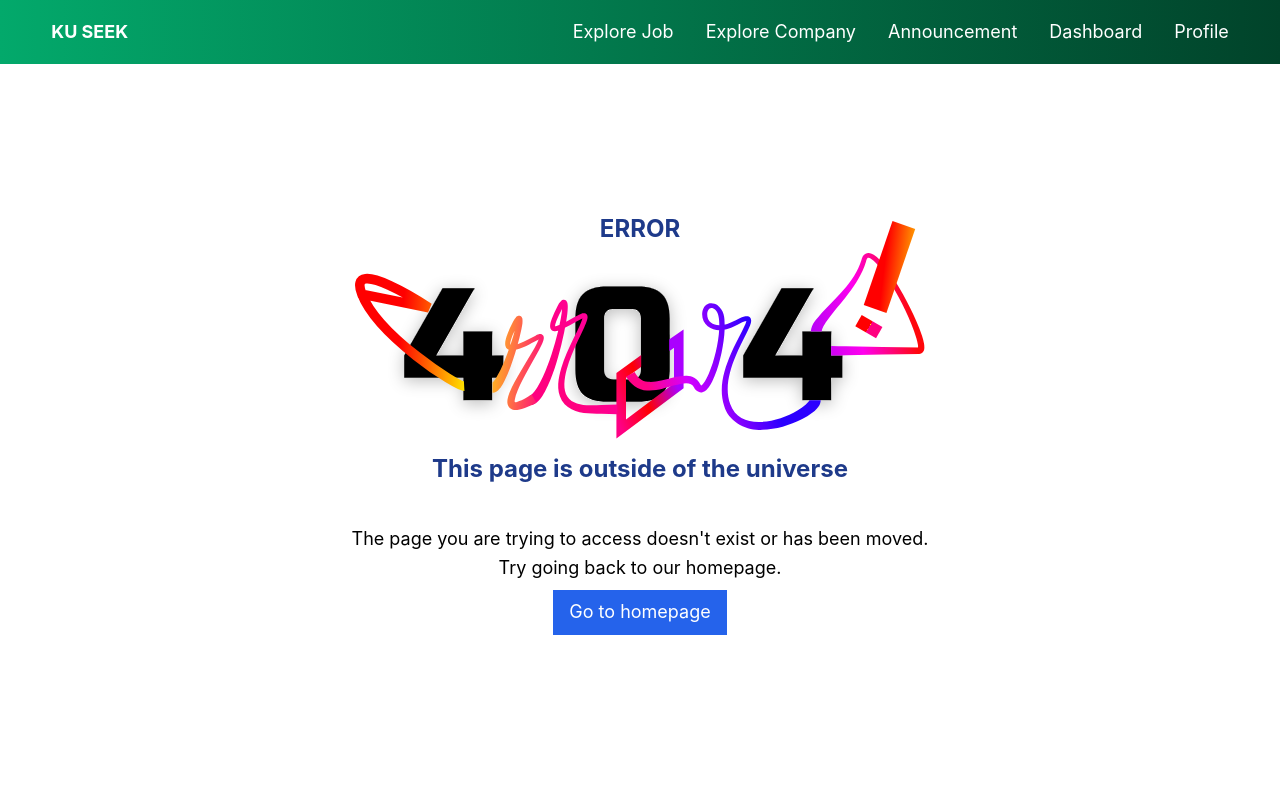
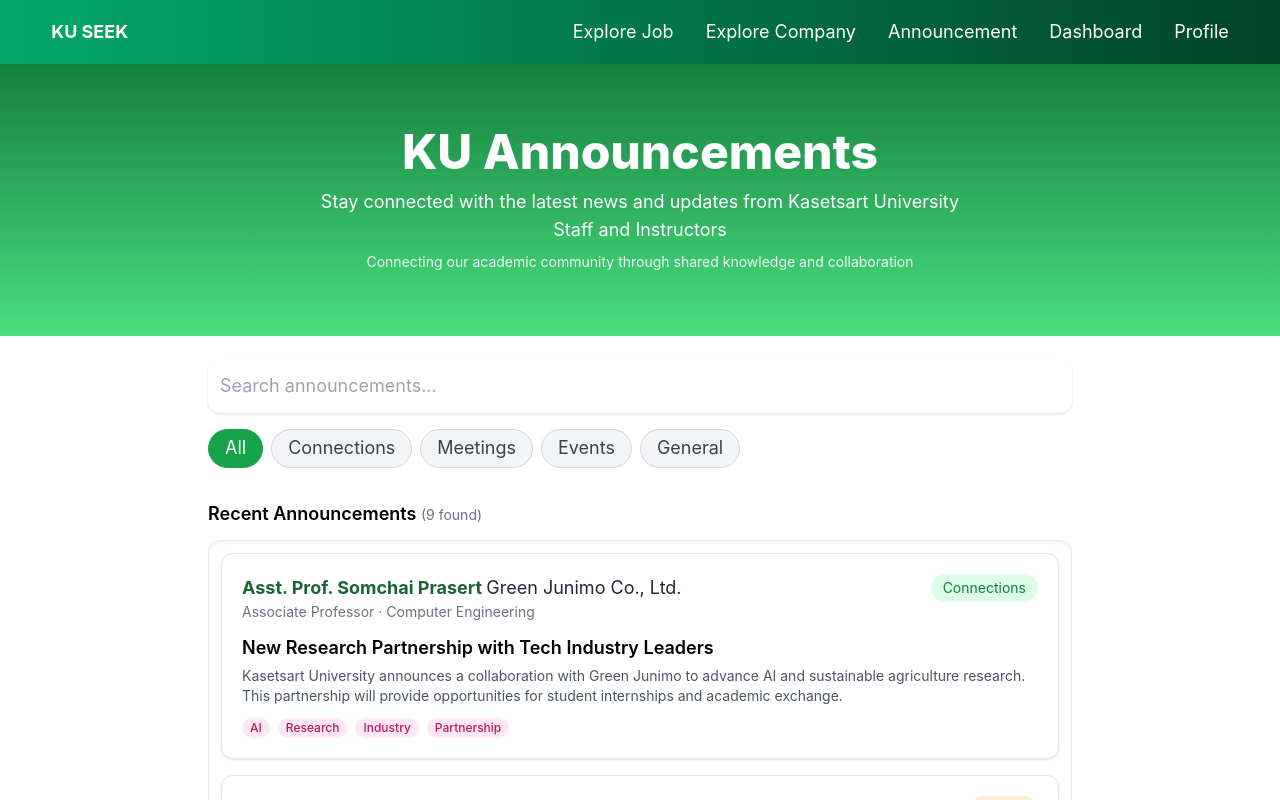
Before and after one commit to KU-jobapp-guys/KU-Seek, a Vue app in the folder frontend/: page /announcements in a window 1280 px wide. Shown: the top 800 px of the page. Built offline with nearby package versions, Linux system fonts and the light colour scheme.

Commit message:
add Annoucements page UI

```diff
--- /dev/null
+++ b/frontend/src/components/announcements/AnnouncementCard.vue
@@ -0,0 +1,55 @@
+<script setup lang="ts">
+type Announcement = {
+  id: number
+  professor: string
+  company: string
+  title: string
+  description: string
+  role: string
+  department: string
+  category: string
+  tags: string[]
+}
+
+defineProps<{ announcement: Announcement }>()
+</script>
+
+<template>
+  <article class="bg-white rounded-xl shadow p-5 border border-gray-200 hover:shadow-md transition">
+    <div class="flex justify-between items-start">
+      <div>
+        <!-- Show professor and company distinctly -->
+        <h3 class="font-bold text-green-800">
+          {{ announcement.professor }}
+          <span class="text-gray-800">{{ announcement.company }}</span>
+        </h3>
+        <p class="text-sm text-gray-500">{{ announcement.role }} · {{ announcement.department }}</p>
+      </div>
+
+      <span
+        class="px-3 py-1 text-sm rounded-full"
+        :class="{
+          'bg-green-100 text-green-700': announcement.category === 'Connections',
+          'bg-blue-100 text-blue-700': announcement.category === 'Meetings',
+          'bg-orange-100 text-orange-700': announcement.category === 'Events',
+          'bg-gray-100 text-gray-700': announcement.category === 'General',
+        }"
+      >
+        {{ announcement.category }}
+      </span>
+    </div>
+
+    <h4 class="mt-3 font-semibold text-lg">{{ announcement.title }}</h4>
+    <p class="text-gray-600 mt-1 text-sm">{{ announcement.description }}</p>
+
+    <div class="flex gap-2 mt-3 flex-wrap">
+      <span
+        v-for="tag in announcement.tags"
+        :key="tag"
+        class="text-xs px-2 py-0.5 rounded-full bg-pink-100 text-pink-700 font-medium"
+      >
+        {{ tag }}
+      </span>
+    </div>
+  </article>
+</template>
--- /dev/null
+++ b/frontend/src/components/announcements/FilterTabs.vue
@@ -0,0 +1,22 @@
+<script setup lang="ts">
+const filters = ['All', 'Connections', 'Meetings', 'Events', 'General']
+const model = defineModel<'All' | 'Connections' | 'Meetings' | 'Events' | 'General'>()
+</script>
+
+<template>
+  <div class="flex flex-wrap gap-2 mt-4">
+    <button
+      v-for="f in filters"
+      :key="f"
+      @click="model = f"
+      class="px-4 py-1 rounded-full border transition"
+      :class="
+        model === f
+          ? 'bg-green-600 text-white border-green-600'
+          : 'bg-gray-100 text-gray-700 border-gray-300 hover:bg-green-50'
+      "
+    >
+      {{ f }}
+    </button>
+  </div>
+</template>
--- /dev/null
+++ b/frontend/src/components/announcements/SearchBar.vue
@@ -0,0 +1,14 @@
+<script setup lang="ts">
+const model = defineModel<string>()
+</script>
+
+<template>
+  <div class="bg-white p-3 rounded-xl shadow flex items-center space-x-3">
+    <input
+      v-model="model"
+      type="text"
+      placeholder="Search announcements..."
+      class="w-full outline-none text-gray-700"
+    />
+  </div>
+</template>
--- a/frontend/src/router/index.ts
+++ b/frontend/src/router/index.ts
@@ -12,6 +12,7 @@ import JobView from '@/views/JobView.vue'
 import CompanyJobView from '@/views/CompanyJobView.vue'
 import StudentProfile from '@/views/profile/StudentProfile.vue'
 import ProfessorProfile from '@/views/profile/ProfessorProfile.vue'
+import AnnouncementsView from '@/views/AnnouncementsView.vue'
 
 
 const router = createRouter({
@@ -68,6 +69,11 @@ const router = createRouter({
       component: CompanyBoardView,
     },
     {
+      path: '/announcements',
+      name: 'announcements',
+      component: AnnouncementsView,
+    },
+    {
       path: '/job/:id',
       name: 'job view',
       component: JobView,
--- /dev/null
+++ b/frontend/src/views/AnnouncementsView.vue
@@ -0,0 +1,178 @@
+<script setup lang="ts">
+import { ref, computed } from 'vue'
+import SearchBar from '@/components/announcements/SearchBar.vue'
+import FilterTabs from '@/components/announcements/FilterTabs.vue'
+import AnnouncementCard from '@/components/announcements/AnnouncementCard.vue'
+
+type Announcement = {
+  id: number
+  professor: string
+  company: string
+  title: string
+  description: string
+  role: string
+  department: string
+  category: 'Connections' | 'Meetings' | 'Events' | 'General'
+  tags: string[]
+}
+
+const allAnnouncements = ref<Announcement[]>([
+  {
+    id: 1,
+    professor: 'Asst. Prof. Somchai Prasert',
+    company: 'Green Junimo Co., Ltd.',
+    title: 'New Research Partnership with Tech Industry Leaders',
+    description:
+      'Kasetsart University announces a collaboration with Green Junimo to advance AI and sustainable agriculture research. This partnership will provide opportunities for student internships and academic exchange.',
+    role: 'Associate Professor',
+    department: 'Computer Engineering',
+    category: 'Connections',
+    tags: ['AI', 'Research', 'Industry', 'Partnership'],
+  },
+  {
+    id: 2,
+    professor: 'Assoc. Prof. Nattawut Meechai',
+    company: 'EcoFarm Innovation Ltd.',
+    title: 'Workshop: Smart Farming Technology 2025',
+    description:
+      'Join us for a practical session on integrating IoT and machine learning into smart farming. Open to all engineering and agriculture students.',
+    role: 'Assistant Professor',
+    department: 'Agricultural Engineering',
+    category: 'Events',
+    tags: ['IoT', 'Smart Farming', 'Workshop'],
+  },
+  {
+    id: 3,
+    professor: 'Asst. Prof. Waranya Limsakul',
+    company: 'AgriTech Startups Network',
+    title: 'Faculty Meeting: Q4 Research Funding and Proposals',
+    description:
+      'Department meeting to discuss the upcoming fiscal year’s research budget allocations, proposals, and grant opportunities.',
+    role: 'Department Head',
+    department: 'Biotechnology',
+    category: 'Meetings',
+    tags: ['Research', 'Funding', 'Faculty'],
+  },
+  {
+    id: 4,
+    professor: 'Prof. Dr. Preecha Thanapong',
+    company: 'KU Innovation Office',
+    title: 'Call for Papers: International Conference on Sustainable Tech',
+    description:
+      'Faculty members and postgraduate students are invited to submit papers for the upcoming international conference. Topics include sustainability, green computing, and renewable energy.',
+    role: 'Professor',
+    department: 'Environmental Science',
+    category: 'General',
+    tags: ['Conference', 'Sustainability', 'GreenTech'],
+  },
+  {
+    id: 5,
+    professor: 'Asst. Prof. Kanya Wattanakorn',
+    company: 'BioSense Labs',
+    title: 'Research Collaboration: Biosensor Development for Food Safety',
+    description:
+      'Announcing a new partnership with BioSense Labs focusing on low-cost biosensors for real-time food contamination detection.',
+    role: 'Research Coordinator',
+    department: 'Food Science',
+    category: 'Connections',
+    tags: ['Biosensor', 'Food Safety', 'Research'],
+  },
+  {
+    id: 6,
+    professor: 'Assoc. Prof. Rattana Phimchan',
+    company: 'Kasetsart University',
+    title: 'Annual Faculty Retreat 2025',
+    description:
+      'A two-day retreat focusing on curriculum development, research goals, and team building. Attendance is highly encouraged for all teaching staff.',
+    role: 'Associate Professor',
+    department: 'Humanities',
+    category: 'Meetings',
+    tags: ['Retreat', 'Planning', 'Teamwork'],
+  },
+  {
+    id: 7,
+    professor: 'Dr. Apichart Jirawan',
+    company: 'TechGrow Solutions',
+    title: 'Internship Opportunities for Summer 2025',
+    description:
+      'TechGrow Solutions invites Kasetsart University students to apply for summer internships in data science, robotics, and sustainable technology.',
+    role: 'Lecturer',
+    department: 'Computer Engineering',
+    category: 'Connections',
+    tags: ['Internship', 'Students', 'Industry'],
+  },
+  {
+    id: 8,
+    professor: 'Asst. Prof. Kanokwan Sriwan',
+    company: 'Kasetsart University',
+    title: 'Campus Sustainability Awareness Week',
+    description:
+      'Join the week-long event promoting campus sustainability initiatives, featuring talks, workshops, and student exhibitions.',
+    role: 'Assistant Professor',
+    department: 'Environmental Science',
+    category: 'Events',
+    tags: ['Sustainability', 'Students', 'Events'],
+  },
+  {
+    id: 9,
+    professor: 'Prof. Dr. Narongchai Kittipong',
+    company: 'Kasetsart University Research Office',
+    title: 'Research Grant Proposal Guidelines 2025',
+    description:
+      'The Research Office has released updated guidelines for proposal submissions. Please review carefully before submitting your Q2 research proposals.',
+    role: 'Professor',
+    department: 'Research Office',
+    category: 'General',
+    tags: ['Research', 'Funding', 'Guidelines'],
+  },
+])
+
+const query = ref('')
+const activeFilter = ref<'All' | 'Connections' | 'Meetings' | 'Events' | 'General'>('All')
+
+const filteredAnnouncements = computed(() =>
+  allAnnouncements.value.filter((a) => {
+    const matchesFilter = activeFilter.value === 'All' || a.category === activeFilter.value
+    const matchesQuery = a.title.toLowerCase().includes(query.value.toLowerCase())
+    return matchesFilter && matchesQuery
+  }),
+)
+</script>
+
+<template>
+  <div class="min-h-screen">
+    <!-- Header -->
+    <header class="bg-gradient-to-b from-green-700 to-green-400 text-white text-center py-16">
+      <h1 class="text-5xl font-extrabold">KU Announcements</h1>
+      <p class="mt-3 text-lg max-w-2xl mx-auto">
+        Stay connected with the latest news and updates from Kasetsart University Staff and
+        Instructors
+      </p>
+      <p class="mt-2 opacity-90 text-sm">
+        Connecting our academic community through shared knowledge and collaboration
+      </p>
+    </header>
+
+    <!-- Search and Filters -->
+    <section class="max-w-4xl mx-auto mt-6 px-4">
+      <SearchBar v-model="query" />
+      <FilterTabs v-model="activeFilter" />
+    </section>
+
+    <!-- Scrollable Announcements -->
+    <main class="max-w-4xl mx-auto mt-8 px-4">
+      <h2 class="font-semibold text-lg mb-3">
+        Recent Announcements
+        <span class="text-gray-500 text-sm">({{ filteredAnnouncements.length }} found)</span>
+      </h2>
+
+      <!-- Scrollable box -->
+      <div
+        class="space-y-4 overflow-y-auto rounded-xl p-3 bg-white shadow-inner border border-gray-200"
+        style="max-height: 550px; scroll-behavior: smooth"
+      >
+        <AnnouncementCard v-for="a in filteredAnnouncements" :key="a.id" :announcement="a" />
+      </div>
+    </main>
+  </div>
+</template>
```
